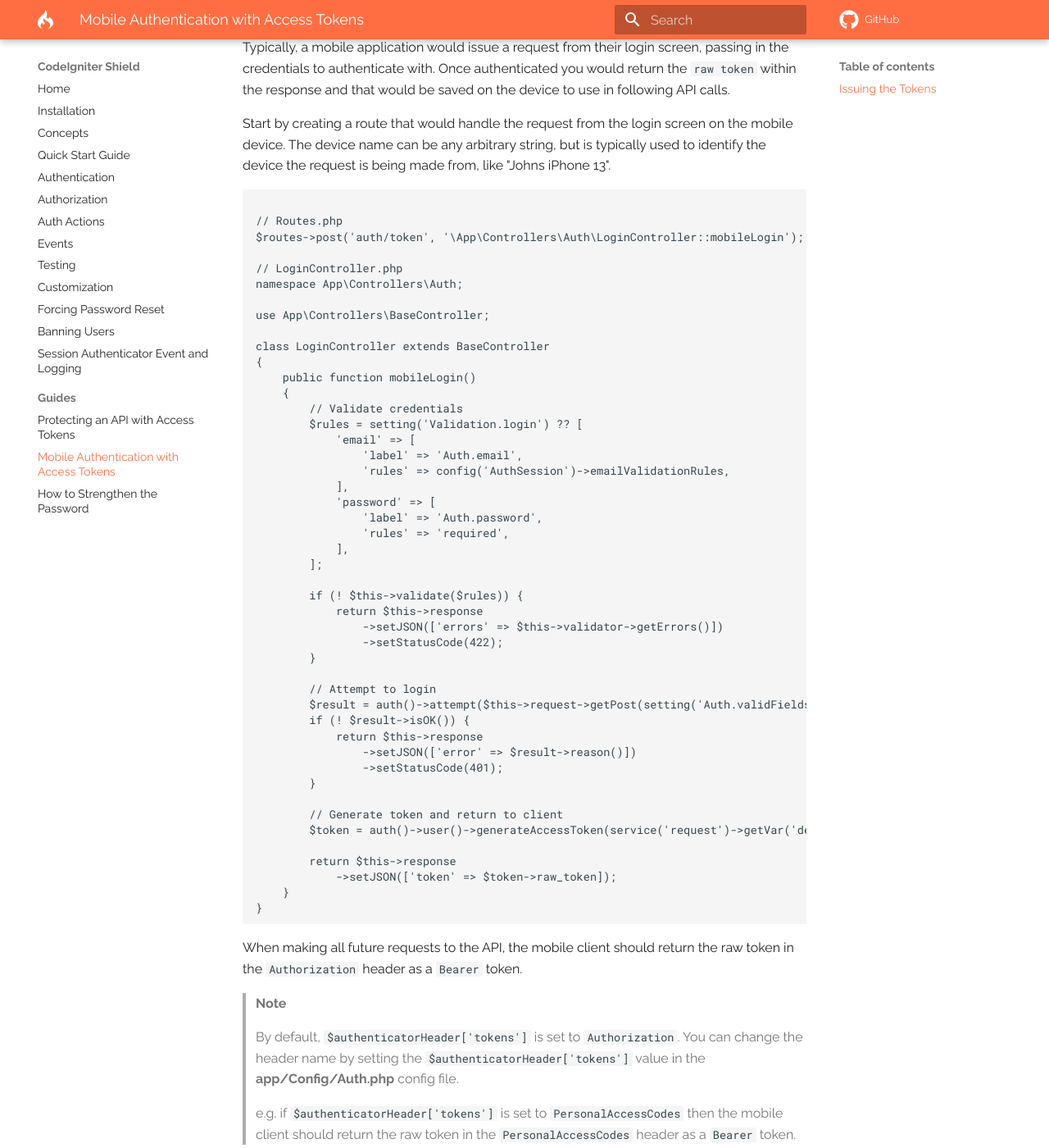
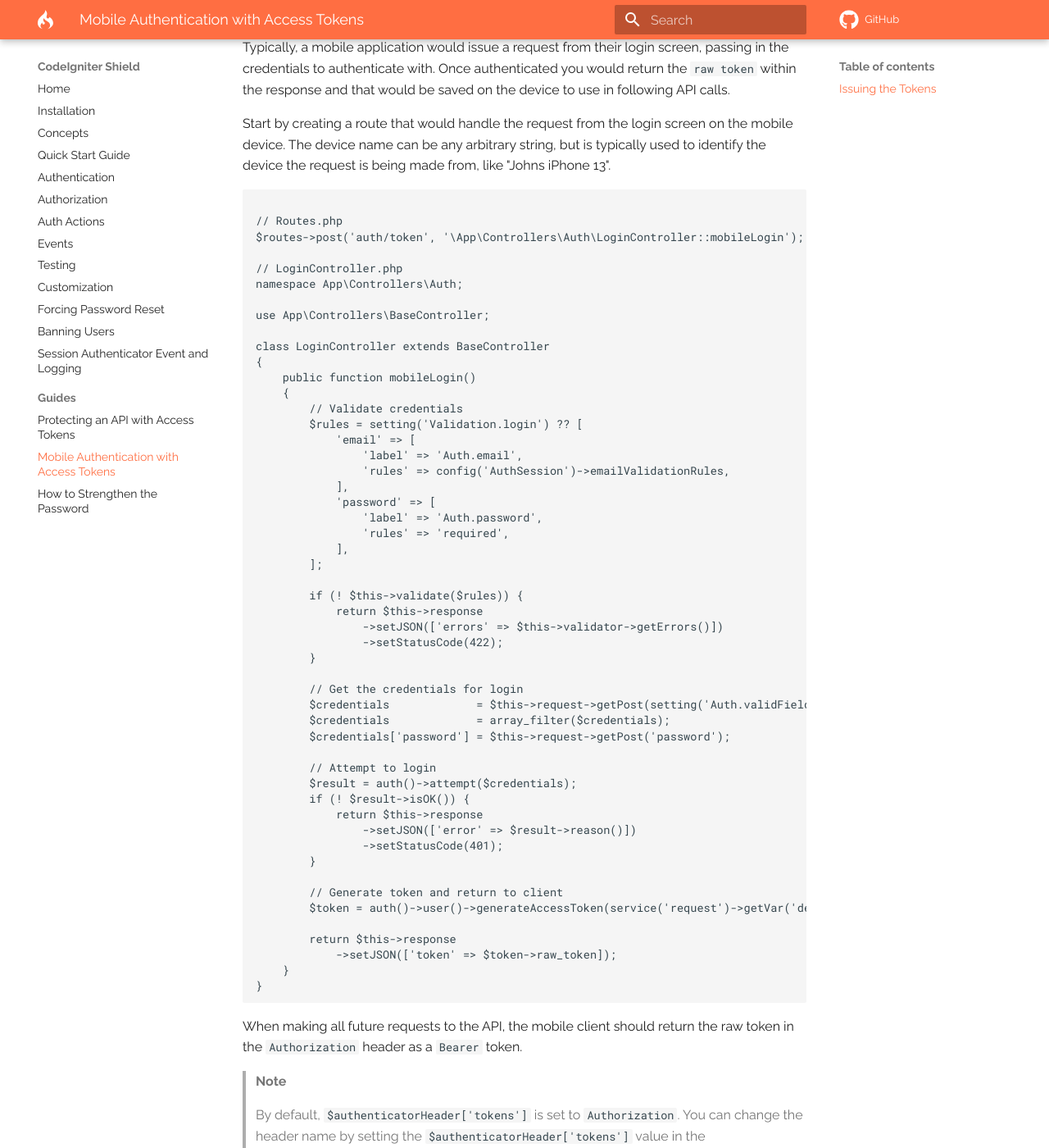
Before and after one commit to codeigniter4/shield, an MkDocs documentation site: the page built from docs/guides/mobile_apps.md, in a window 1280 px wide and 1400 px high, scrolled down 302 px. Shown: the whole window at 82% size. Built offline with MkDocs 1.6.1 and Material for MkDocs 9.7.7, drawn with Linux system fonts in a browser that asks for light colours; comment, search, counter and statistics services are not loaded; a style sheet for code colours, icons or effects is not loaded.

Commit message:
get credentials for login

```diff
--- a/docs/guides/mobile_apps.md
+++ b/docs/guides/mobile_apps.md
@@ -40,8 +40,13 @@ class LoginController extends BaseController
                 ->setStatusCode(422);
         }
 
+        // Get the credentials for login
+        $credentials             = $this->request->getPost(setting('Auth.validFields'));
+        $credentials             = array_filter($credentials);
+        $credentials['password'] = $this->request->getPost('password');
+
         // Attempt to login
-        $result = auth()->attempt($this->request->getPost(setting('Auth.validFields')));
+        $result = auth()->attempt($credentials);
         if (! $result->isOK()) {
             return $this->response
                 ->setJSON(['error' => $result->reason()])
```
